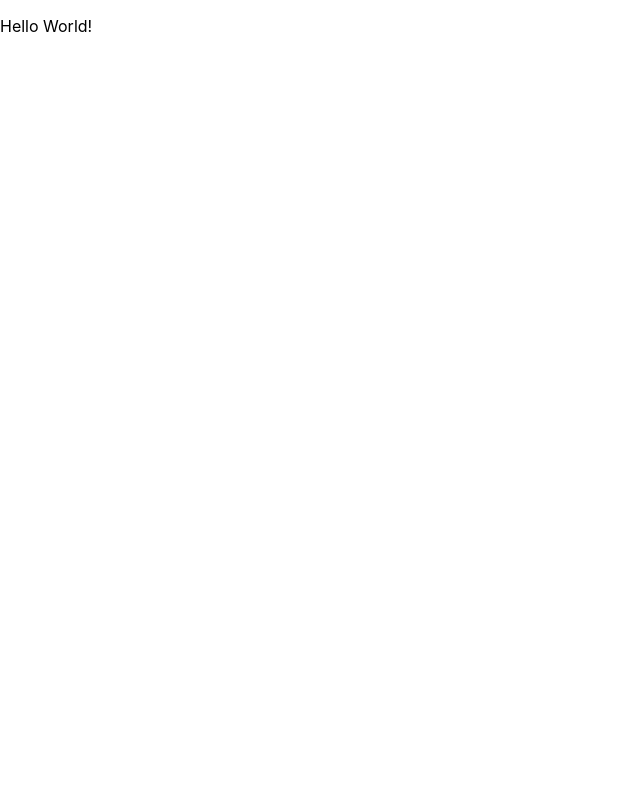
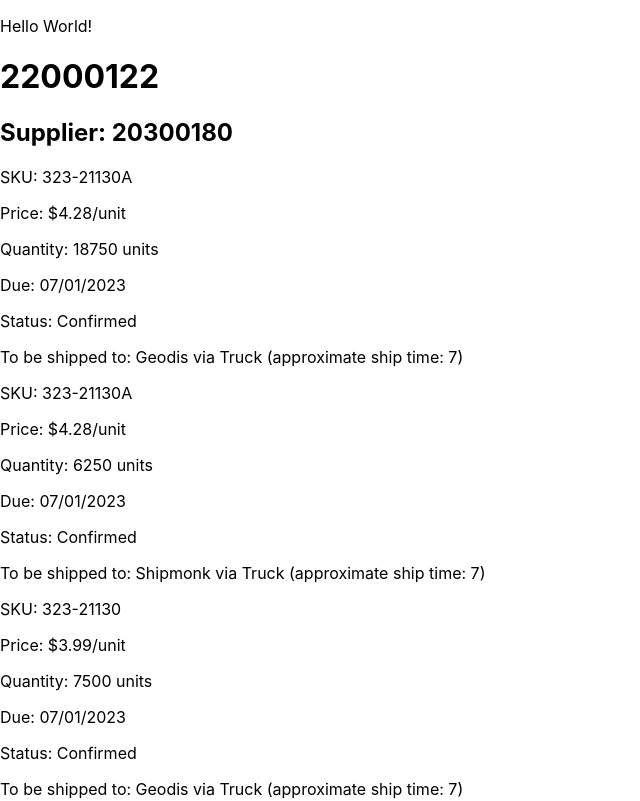
Before and after one commit to thecouchcushen/SupplyChainBuddy, a React (Create React App) app in the folder frontend/: page / in a window 1280 px wide. Shown: the top 801 px of the page, without its empty margins (0-640 px from the left). Built offline with nearby package versions, Linux system fonts and the light colour scheme; data requests are answered from the project's data file.

Commit message:
Purchase Order Components Defined

```diff
--- a/frontend/package.json
+++ b/frontend/package.json
@@ -8,16 +8,19 @@
     "@testing-library/user-event": "^13.5.0",
     "axios": "^1.2.3",
     "json-server": "^0.17.1",
+    "nodemon": "^2.0.20",
     "react": "^18.2.0",
     "react-dom": "^18.2.0",
     "react-scripts": "5.0.1",
+    "react-use": "^17.4.0",
     "web-vitals": "^2.1.4"
   },
   "scripts": {
     "start": "react-scripts start",
     "build": "react-scripts build",
     "test": "react-scripts test",
-    "eject": "react-scripts eject"
+    "eject": "react-scripts eject",
+    "server": "json-server -p3001 --watch db.json"
   },
   "eslintConfig": {
     "extends": [
--- a/frontend/src/App.js
+++ b/frontend/src/App.js
@@ -1,11 +1,18 @@
 import './App.css';
-//import {useState} from 'react';
-
+import {useState} from 'react'
+import {useMount} from 'react-use'
+import poService from './services/pos'
+import Pos from './components/Pos';
 
 function App() {
+  const [pos, setPos] = useState([])
+
+  useMount(() => poService.getAll().then(response => setPos(response)))
+  //console.log(pos)
   return (
     <div >
       <p>Hello World!</p>
+        <Pos key={"PurchaseOrders"} pos={pos} />
     </div>
   );
 }
--- /dev/null
+++ b/frontend/src/components/Po.js
@@ -0,0 +1,15 @@
+import PoLine from './PoLine'
+
+const PurchaseOrder = ({ po }) => {
+    return (
+        <div>
+            <h1>{ po.POnumber }</h1>
+            <h2>Supplier: { po.supplierID }</h2>
+            {po.lines.map((line, i) =>
+                <PoLine key={po.POnumber + "line" + i} line={line} />
+                )}
+        </div>
+    )
+}
+
+export default PurchaseOrder
--- /dev/null
+++ b/frontend/src/components/PoLine.js
@@ -0,0 +1,14 @@
+const PoLine = ({line}) => {
+    return (
+        <div>
+            <p>SKU: {line.SKU}</p>
+            <p>Price: ${line.price}/unit</p>
+            <p>Quantity: {line.quantity} units</p>
+            <p>Due: {line.dueDate}</p>
+            <p>Status: {line.status}</p>
+            <p>To be shipped to: {line.destination} via {line.shipMethod} (approximate ship time: {line.shipTime})</p>
+        </div>
+    )
+}
+
+export default PoLine
--- /dev/null
+++ b/frontend/src/components/Pos.js
@@ -0,0 +1,11 @@
+import PurchaseOrder from "./Po";
+
+const Pos = ({ pos }) => {
+    return (
+        pos.map((po, i) =>
+          <PurchaseOrder key={"PO" + po.POnumber} po={po} />
+        )
+    )
+}
+
+export default Pos
--- a/frontend/src/index.js
+++ b/frontend/src/index.js
@@ -4,7 +4,11 @@ import './index.css';
 import App from './App';
 import reportWebVitals from './reportWebVitals';
 
-ReactDOM.createRoot(document.getElementById('root')).render(<App />);
+ReactDOM.createRoot(document.getElementById('root')).render(
+<React.StrictMode>
+  <App />
+</React.StrictMode>
+);
 
 // If you want to start measuring performance in your app, pass a function
 // to log results (for example: reportWebVitals(console.log))
--- a/frontend/src/services/pos.js
+++ b/frontend/src/services/pos.js
@@ -1,6 +1,6 @@
 import axios from 'axios'
 
-const baseUrl = "http://localhost:3001/purchaseorders"
+const baseUrl = "http://localhost:3001/pos"
 
 const getAll = () => {
     const request = axios.get(baseUrl)
```
Also changed, not shown: 1 other file (tests, documents, lock files or other folders).
